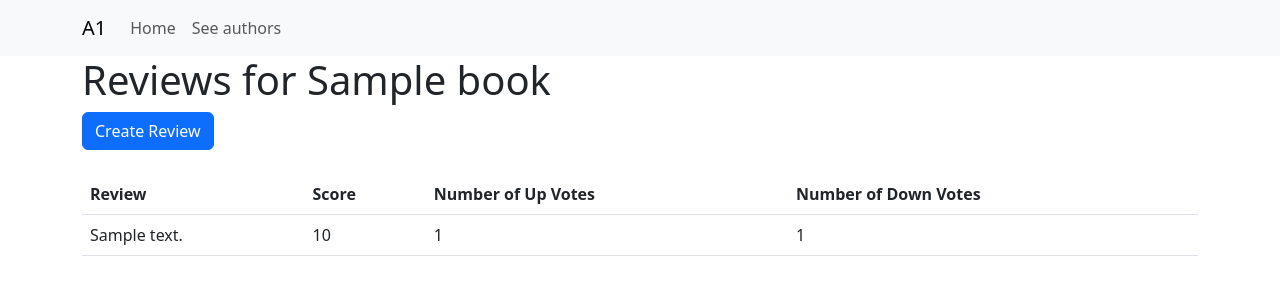
After one commit to SoftwareArchitectureGroup1/Assignment1, a Django app: page /book/1/reviews in a window 1280 px wide. The commit adds this page. Shown: the top 300 px of the page. Run offline with Django 4.2, Linux system fonts and the light colour scheme; tables that the repository leaves empty hold one stand-in row (values such as "Sample post"); some libraries are stand-ins or nearby versions.

Commit message:
deat create and index reviews

```diff
--- a/a1/models/books.py
+++ b/a1/models/books.py
@@ -5,5 +5,5 @@ class Book(models.Model):
     name = models.TextField()
     summary = models.TextField()
     date_of_publication = models.DateTimeField()
-    number_of_sales = models.IntegerField()
+    number_of_sales = models.IntegerField(default=0)
     author = models.ForeignKey(Author, on_delete=models.CASCADE, related_name="books")
--- a/a1/models/reviews.py
+++ b/a1/models/reviews.py
@@ -5,4 +5,5 @@ class Review(models.Model):
     book = models.ForeignKey(Book, on_delete=models.CASCADE, related_name='reviews')
     review = models.TextField()
     score = models.IntegerField()
-    number_of_up_votes = models.IntegerField()
+    number_of_up_votes = models.IntegerField(default=0)
+    number_of_down_votes = models.IntegerField(default=0)
--- a/a1/urls.py
+++ b/a1/urls.py
@@ -25,7 +25,8 @@ urlpatterns = [
     path('book/<int:book_id>/sales/', views.book_sales_index, name='book_sales_index'),
     path('edit_sale/<int:sale_id>/', views.EditSaleView.as_view(), name='edit_sale'),
     path('deletesale/<int:sale_id>/', views.delete_sale, name='delete-sale'),
-
+    path('book/<int:book_id>/reviews', views.ReviewsView.as_view(), name='reviews'),
+    path('create_review/<int:book_id>/', views.create_review, name='create_review'),
 ]
 
 if settings.DEBUG:
--- a/a1/views/__init__.py
+++ b/a1/views/__init__.py
@@ -2,3 +2,4 @@ from .api import *
 from .views import *
 from .authors import *
 from .sales import *
+from .reviews import *
--- /dev/null
+++ b/a1/views/reviews.py
@@ -0,0 +1,34 @@
+from django.shortcuts import render, get_object_or_404, redirect
+from django.urls import reverse_lazy
+from django.views import View
+from a1.models import Book
+from a1.models import Review
+from a1.serializers import ReviewSerializer
+from a1.forms import ReviewForm
+from django.views.generic.edit import CreateView
+from django.views.generic import DeleteView
+from django.http import JsonResponse
+from django.views.generic import DetailView
+
+class ReviewsView(View):
+    def get(self, request, book_id):
+        reviews = Review.objects.filter(book=book_id)
+        book = Book.objects.get(id=book_id)
+        return render(request, 'index-reviews.html', {'reviews': reviews, 'book': book})
+
+def create_review(request, book_id):
+    try:
+        book = Book.objects.get(pk=book_id)
+    except Book.DoesNotExist:
+        return redirect('home')
+
+    if request.method == 'POST':
+        form = ReviewForm(request.POST)
+        if form.is_valid():
+            sale = form.save(commit=False)
+            sale.book = book
+            sale.save()
+            return redirect(f'/book/{book_id}/reviews/')
+    else:
+        form = ReviewForm()
+    return render(request, 'create-reviews.html', {'form': form})
--- a/templates/detailAuthor.html
+++ b/templates/detailAuthor.html
@@ -38,7 +38,10 @@
                 </td>
                 <td>
                         <a href="{% url 'book_sales_index' book_id=book.pk %}">View Sales</a>
-                    </td>
+                </td>
+                <td>
+                        <a href="{% url 'reviews' book_id=book.pk %}">View Reviews</a>
+                </td>
 
             </tr>
             {% endfor %}
--- /dev/null
+++ b/templates/index-reviews.html
@@ -0,0 +1,32 @@
+{% extends 'base.html' %}
+{% load static %}
+{% block content %}
+    <div class="container">
+    <h1>Reviews for {{ book.name }}</h1>
+        <a href="{% url 'create_review' book_id=book.pk %}" class="btn btn-primary">Create Review</a>
+    <table class="table mt-4">
+        <thead>
+            <tr>
+                <th>Review</th>
+                <th>Score</th>
+                <th>Number of Up Votes</th>
+                <th>Number of Down Votes</th>
+            </tr>
+        </thead>
+        <tbody>
+            {% for review in reviews %}
+            <tr>
+                <td>{{ review.review }}</td>
+                <td>{{ review.score }}</td>
+                <td>{{ review.number_of_up_votes }}</td>
+                <td>{{ review.number_of_down_votes }}</td>
+            </tr>
+
+            {% endfor %}
+        </tbody>
+    </table>
+    </div>
+    {% csrf_token %}
+<script src="https://code.jquery.com/jquery-3.6.0.min.js"></script>
+<script src="{% static 'scripts/deletesale.js' %}"></script>
+{% endblock %}
```
Also changed, not shown: a1/forms.py (+8 -1 lines), templates/create-reviews.html (added, +14 -0 lines).
